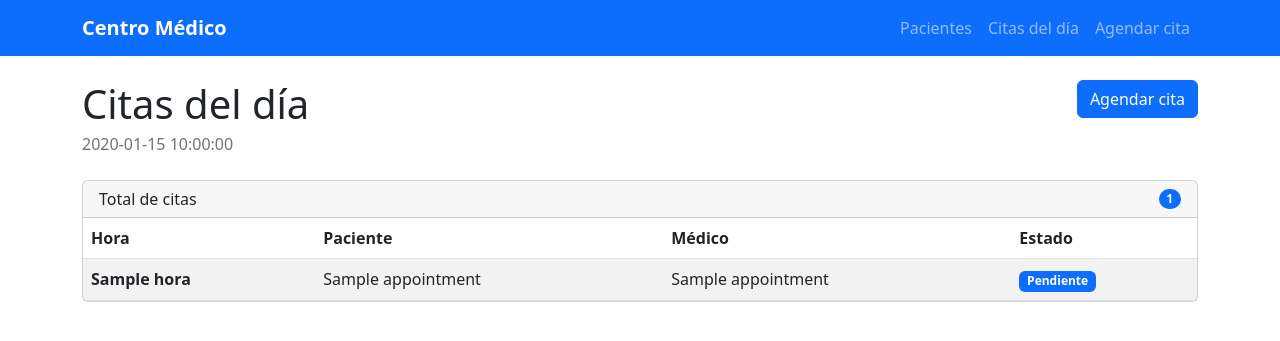
After one commit to armreyes-ucb/Hospital-Bases, a Flask app: template templates/appointments/today.html in a window 1280 px wide. The commit adds this page. Shown: the top 341 px of the page. Run offline with Flask 3, Linux system fonts and the light colour scheme; the template is opened without the code that fills it: most values are stand-ins (such as "Sample title", 1, 10 or a date in 2020).

Commit message:
HU-08: Listar citas del dia

```diff
--- /dev/null
+++ b/templates/appointments/today.html
@@ -0,0 +1,56 @@
+{% extends "base.html" %}
+
+{% block title %}Citas del día | Centro Médico{% endblock %}
+
+{% block content %}
+<section class="container py-4">
+    <div class="d-flex flex-column flex-sm-row justify-content-between align-items-start gap-3 mb-4">
+        <div>
+            <h1 class="mb-1">Citas del día</h1>
+            <p class="text-secondary mb-0">{{ today }}</p>
+        </div>
+        <a href="{{ url_for('appointments.new_appointment') }}" class="btn btn-primary">Agendar cita</a>
+    </div>
+
+    <div class="card">
+        <div class="card-header d-flex align-items-center justify-content-between">
+            <h2 class="h6 mb-0">Total de citas</h2>
+            <span class="badge rounded-pill text-bg-primary">{{ appointments|length }}</span>
+        </div>
+
+        {% if appointments %}
+        <div class="table-responsive">
+            <table class="table table-striped align-middle mb-0">
+                <thead>
+                    <tr>
+                        <th scope="col">Hora</th>
+                        <th scope="col">Paciente</th>
+                        <th scope="col">Médico</th>
+                        <th scope="col">Estado</th>
+                    </tr>
+                </thead>
+                <tbody>
+                    {% for appointment in appointments %}
+                    {% set passed = appointment.hora < current_time %}
+                    <tr>
+                        <th scope="row"><time datetime="{{ appointment.hora }}">{{ appointment.hora }}</time></th>
+                        <td>{{ appointment.patient_name or 'Paciente no disponible' }}</td>
+                        <td>{{ appointment.doctor_name or 'Médico no disponible' }}</td>
+                        <td>
+                            <span class="badge {{ 'text-bg-secondary' if passed else 'text-bg-primary' }}">
+                                {{ 'Pasada' if passed else 'Pendiente' }}
+                            </span>
+                        </td>
+                    </tr>
+                    {% endfor %}
+                </tbody>
+            </table>
+        </div>
+        {% else %}
+        <div class="card-body">
+            <p class="mb-0 text-secondary">No hay citas programadas para hoy.</p>
+        </div>
+        {% endif %}
+    </div>
+</section>
+{% endblock %}
--- a/templates/base.html
+++ b/templates/base.html
@@ -21,7 +21,11 @@
                            href="{{ url_for('patients.list_patients') }}">Pacientes</a>
                     </li>
                     <li class="nav-item">
-                        <a class="nav-link{% if request.blueprint == 'appointments' %} active{% endif %}"
+                        <a class="nav-link{% if request.endpoint == 'appointments.list_today_appointments' %} active{% endif %}"
+                           href="{{ url_for('appointments.list_today_appointments') }}">Citas del día</a>
+                    </li>
+                    <li class="nav-item">
+                        <a class="nav-link{% if request.endpoint == 'appointments.new_appointment' %} active{% endif %}"
                            href="{{ url_for('appointments.new_appointment') }}">Agendar cita</a>
                     </li>
                 </ul>
```
Also changed, not shown: routes/appointments.py (+35 -1 lines).
